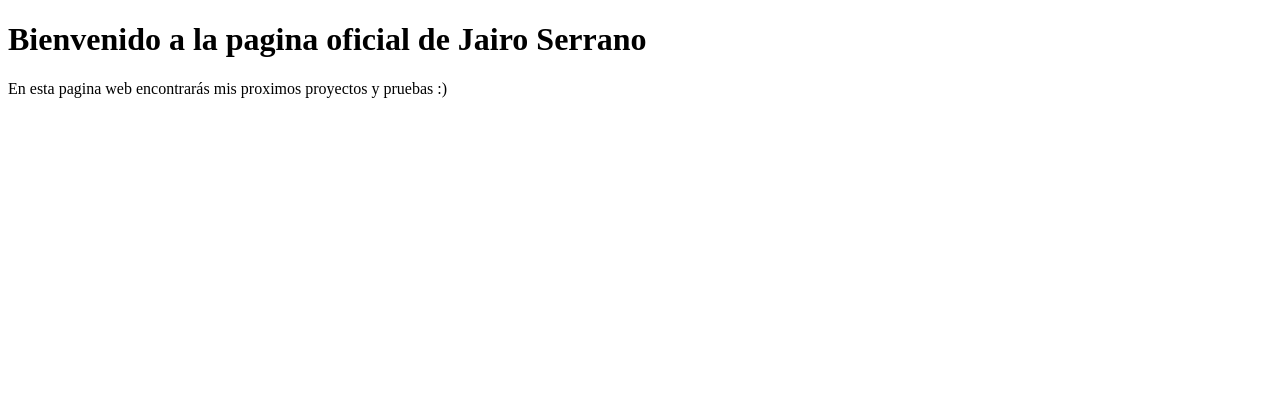
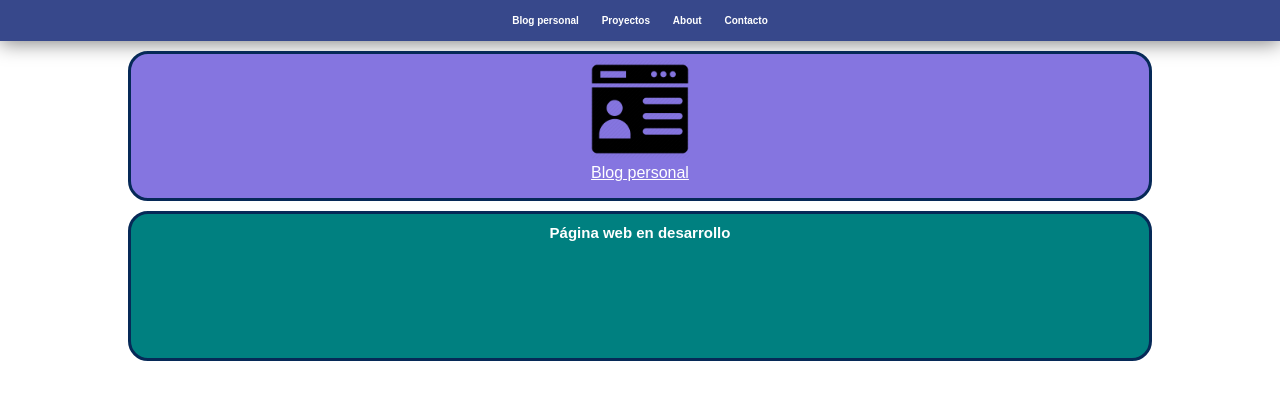
Before and after one commit to jairosp/jairosp.github.io, a plain HTML site: page index.html in a window 1280 px wide. Drawn offline with Linux system fonts and the light colour scheme.

Commit message:
Se añade el header y 2 contenedores basicos

```diff
--- a/index.html
+++ b/index.html
@@ -4,9 +4,30 @@
     <meta charset="UTF-8">
     <meta name="viewport" content="width=device-width, initial-scale=1.0">
     <title>Pagina de Jairo</title>
+    <link rel="stylesheet" href="./style.css">
 </head>
 <body>
-    <h1>Bienvenido a la pagina oficial de Jairo Serrano</h1>
-    <p>En esta pagina web encontrarás mis proximos proyectos y pruebas :)</p>
+    <header>
+        <nav class="nav-bar">
+            <ul class="nav-menu">
+                <li class="nav-menu__item"><a href="https://jairo-serrano.blogspot.com/">Blog personal</a></li>
+                <li class="nav-menu__item">Proyectos</li>
+                <li class="nav-menu__item">About</li>
+                <li class="nav-menu__item">Contacto</li>
+            </ul>
+        </nav>
+    </header>
+    <main>
+        <section class="container">
+            <img src="./blog.png" alt="" width="100" height="100">
+            <a href="https://jairo-serrano.blogspot.com/">Blog personal</a>
+        </section>
+        <section class="container" id="desarrollo">
+            <h1>Página web en desarrollo</h1>
+        </section>
+    </main>
+    <footer>
+
+    </footer>
 </body>
 </html>
--- /dev/null
+++ b/style.css
@@ -0,0 +1,59 @@
+*{
+    padding: 0;
+    margin: 0;
+    box-sizing: border-box;
+}
+html{
+    font-size: 62.5%;
+    font-family: Arial, Helvetica, sans-serif;
+}
+header{
+    background-color: #37488b;
+    box-shadow: 0px 2px 20px 0px rgba(0,0,0,0.5);
+    color: white;
+    font-weight: bold;
+    margin: 0;
+    padding: .5em;
+}
+header .nav-menu{
+    list-style: none;
+    text-align: center;
+}
+header .nav-menu .nav-menu__item{
+    display: inline-block;
+    margin: 1rem;
+
+}
+header .nav-menu .nav-menu__item a{
+    text-decoration: none;
+    color: white;
+}
+
+main .container {
+    width: 80vw;
+    height: 15rem;
+    background-color: rgb(133, 117, 224);
+    margin: 1rem auto;
+    border: rgb(6, 41, 87) solid 3px;
+    border-radius: 2rem;
+    justify-content: center;
+    text-align: center;
+
+}
+main .container img{
+    display: block;
+    margin: .5rem auto;
+
+}
+main .container a{
+    /* text-decoration: none; */
+    color: white;
+    display: flex;
+    justify-content: center;
+    font-size: 1.6rem;
+}
+#desarrollo{
+    background-color: teal;
+    padding: 1rem;
+    color: white;
+}
```
Also changed, not shown: blog.png (added).
